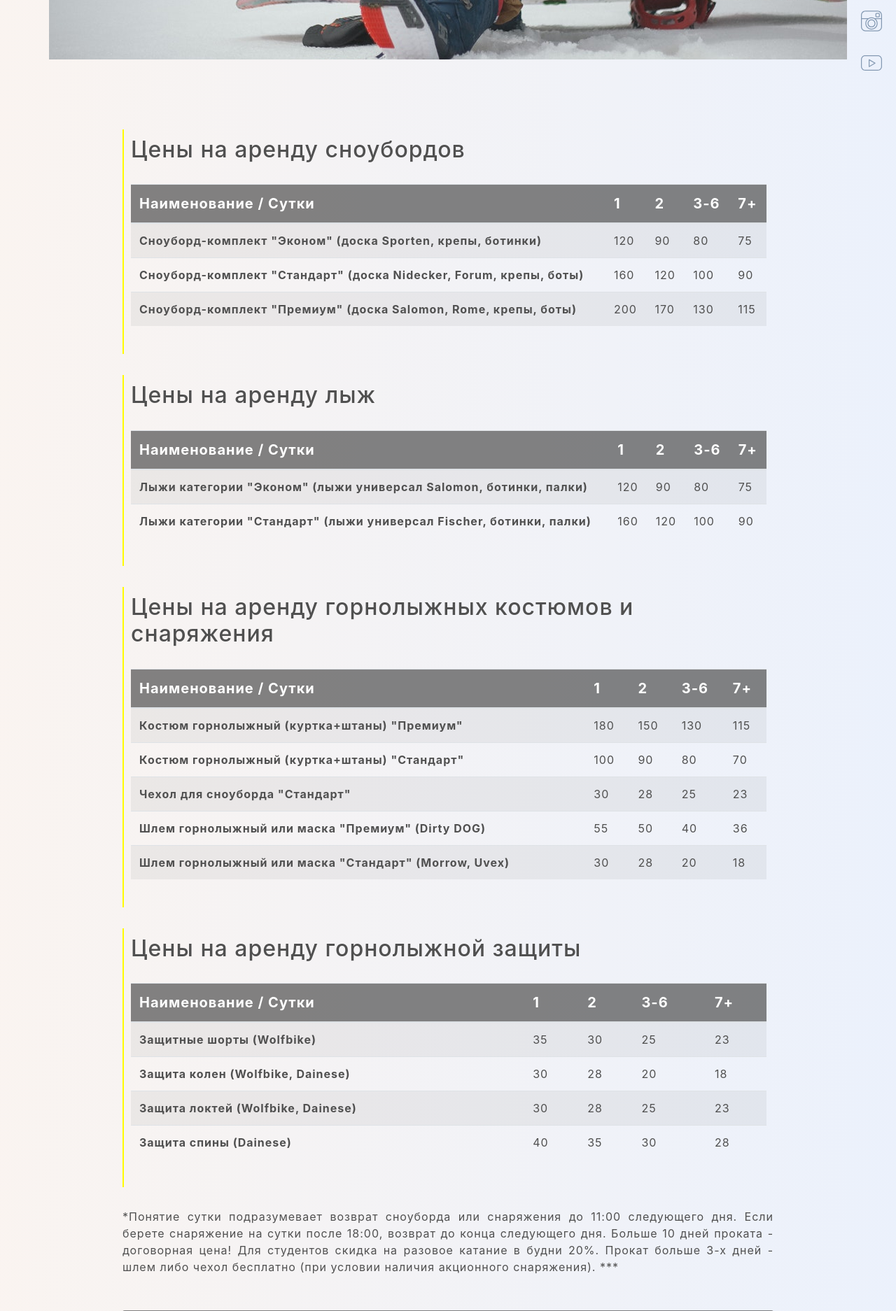
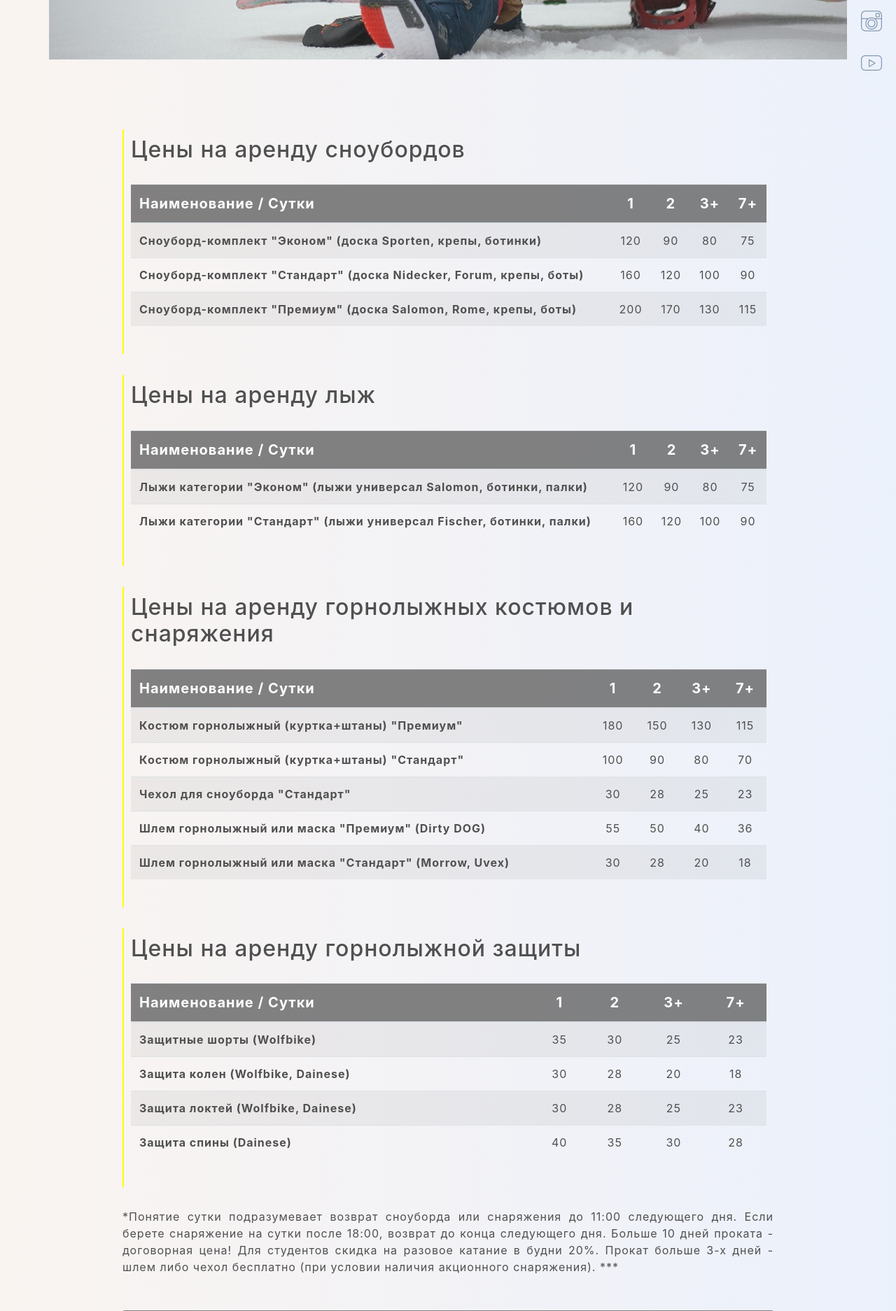
Before and after one commit to forshow/forshow.github.io, a PHP site: page /skiing.html in a window 1280 px wide. Shown: the part 645-2519 px from the top of the page at 70% size. Run offline with PHP 8.4, Linux system fonts and the light colour scheme; some libraries are stand-ins or nearby versions.

Commit message:
apdate for RUC

```diff
--- a/rideUp/css/style.css
+++ b/rideUp/css/style.css
@@ -229,6 +229,12 @@ body {
               font-size: 20px;
               font-weight: bold;
               background: rgba(80, 80, 80, 0.7); }
+              body main .wraper #price .price-list table thead th {
+                text-align: center; }
+                body main .wraper #price .price-list table thead th.naming {
+                  text-align: left; }
+            body main .wraper #price .price-list table tbody tr td {
+              text-align: center; }
         body main .wraper #price .more-info {
           text-align: justify; }
           body main .wraper #price .more-info .waranty {
--- a/rideUp/css/style.scss
+++ b/rideUp/css/style.scss
@@ -149,6 +149,24 @@ body {
                             font-size: 20px;
                             font-weight: bold;
                             background: rgba($dark-color, 0.7);
+
+                            th {
+                                text-align: center;
+
+                                &.naming {
+                                    text-align: left;
+                                }
+                            }
+                        }
+
+                        tbody {
+
+                            tr {
+
+                                td {
+                                    text-align: center;
+                                }
+                            }
                         }
                     }
                 }
--- a/rideUp/fishing.html
+++ b/rideUp/fishing.html
@@ -344,7 +344,7 @@
                                 <td>170</td>
                             </tr>
                             <tr>
-                                <th scope="row">Термосумка для приманки 40 65 90 110 130 150 170 180 190 200</th>
+                                <th scope="row">Термосумка для приманки</th>
                                 <td>40</td>
                                 <td>65</td>
                                 <td>90</td>
--- a/rideUp/skiing.html
+++ b/rideUp/skiing.html
@@ -177,7 +177,7 @@
                                 <th class="naming" scope="col">Наименование / Сутки</th>
                                 <th scope="col">1</th>
                                 <th scope="col">2</th>
-                                <th scope="col">3-6</th>
+                                <th scope="col">3+</th>
                                 <th scope="col">7+</th>
                             </tr>
                         </thead>
@@ -214,7 +214,7 @@
                                 <th class="naming" scope="col">Наименование / Сутки</th>
                                 <th scope="col">1</th>
                                 <th scope="col">2</th>
-                                <th scope="col">3-6</th>
+                                <th scope="col">3+</th>
                                 <th scope="col">7+</th>
                             </tr>
                         </thead>
@@ -244,7 +244,7 @@
                                 <th class="naming" scope="col">Наименование / Сутки</th>
                                 <th scope="col">1</th>
                                 <th scope="col">2</th>
-                                <th scope="col">3-6</th>
+                                <th scope="col">3+</th>
                                 <th scope="col">7+</th>
                             </tr>
                         </thead>
@@ -295,7 +295,7 @@
                                 <th class="naming" scope="col">Наименование / Сутки</th>
                                 <th scope="col">1</th>
                                 <th scope="col">2</th>
-                                <th scope="col">3-6</th>
+                                <th scope="col">3+</th>
                                 <th scope="col">7+</th>
                             </tr>
                         </thead>
```
